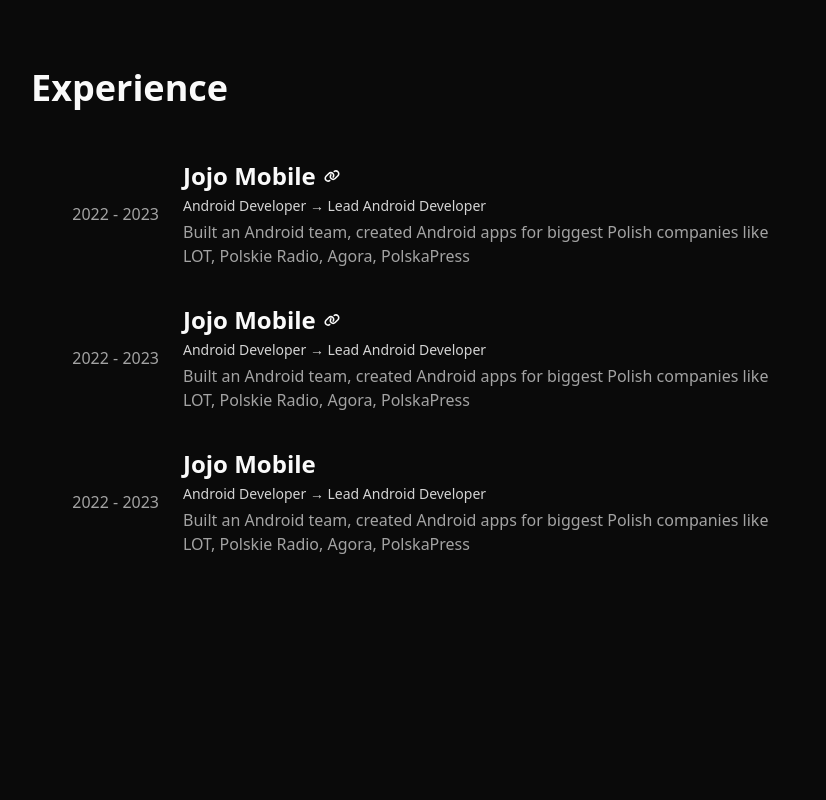
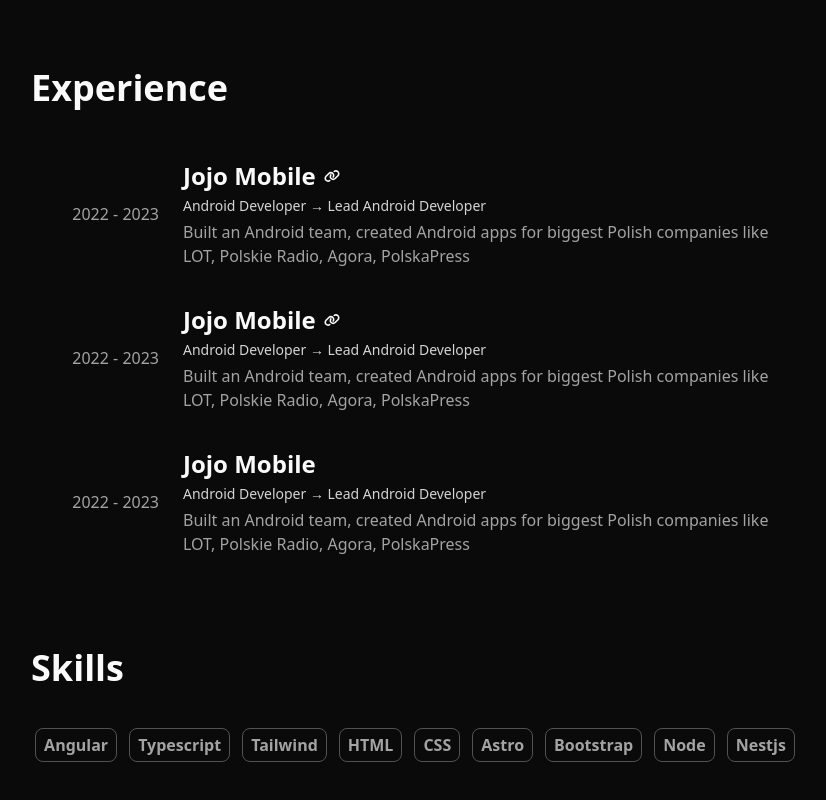
Before and after one commit to Chewbacca-14/portfolio, an Angular app: page / in a window 1280 px wide. Shown: the part 1380-2180 px from the top of the page, without its empty margins (225-1051 px from the left). Before the commit the page ends 2060 px from the top, so only its background shows below. Built offline with nearby package versions, Linux system fonts and the light colour scheme.

Commit message:
✨ Feat: Skills section

```diff
--- /dev/null
+++ b/src/app/pages/home/components/skills/skills.component.ts
@@ -0,0 +1,33 @@
+import { Component } from '@angular/core';
+
+@Component({
+  selector: 'app-skills',
+  standalone: true,
+  template: `
+    <section>
+      <h2 class="text-4xl font-semibold">Skills</h2>
+      <ul class="mt-10 flex gap-3 flex-wrap justify-center">
+        @for (skill of skills; track $index) {
+        <li
+          class="text-base hover:scale-110 transition-all hover:text-cyan-500 border border-neutral-600 rounded-lg px-2 py-1 font-semibold text-neutral-400"
+        >
+          {{ skill }}
+        </li>
+        }
+      </ul>
+    </section>
+  `,
+})
+export class SkillsComponent {
+  skills = [
+    'Angular',
+    'Typescript',
+    'Tailwind',
+    'HTML',
+    'CSS',
+    'Astro',
+    'Bootstrap',
+    'Node',
+    'Nestjs',
+  ];
+}
--- a/src/app/pages/home/home.component.ts
+++ b/src/app/pages/home/home.component.ts
@@ -2,17 +2,24 @@ import { Component } from '@angular/core';
 import { HeaderComponent } from './components/header/header.component';
 import { ProjectsComponent } from './components/projects/projects.component';
 import { ExperienceComponent } from './components/experience/experience.component';
+import { SkillsComponent } from './components/skills/skills.component';
 
 @Component({
   selector: 'app-home',
   standalone: true,
-  imports: [HeaderComponent, ProjectsComponent, ExperienceComponent],
+  imports: [
+    HeaderComponent,
+    ProjectsComponent,
+    ExperienceComponent,
+    SkillsComponent,
+  ],
   template: `
     <div class="flex justify-center py-16 md:py-28 print:py-0">
       <main class="max-w-3xl mx-8 w-full flex flex-col gap-20">
         <app-header />
         <app-projects />
         <app-experience />
+        <app-skills />
       </main>
     </div>
   `,
```
